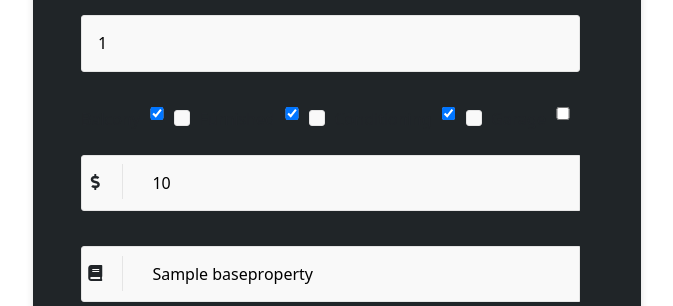
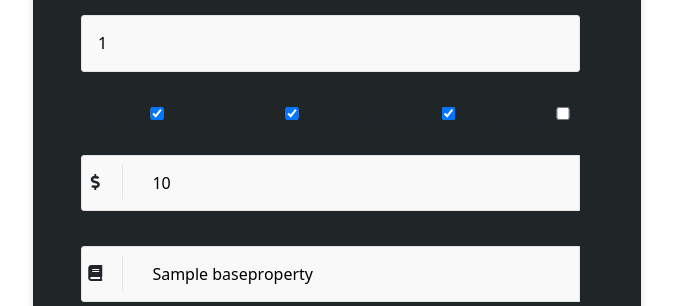
Before and after one commit to AlexDimov-04/Property-Rental-Marketplace, a Django app: page /properties/property/1/update/ in a window 1280 px wide. Shown: the part 714-1020 px from the top of the page, without its empty margins (303-976 px from the left). Run offline with Django 5.2, Linux system fonts and the light colour scheme; tables that the repository leaves empty hold one stand-in row (values such as "Sample post"); some libraries are stand-ins or nearby versions.

Commit message:
removed unecessary styling for checkbox buttons

```diff
--- a/property_rental_marketplace/templates/properties/property_update.html
+++ b/property_rental_marketplace/templates/properties/property_update.html
@@ -110,8 +110,6 @@
     }
 
     input,
-    input[type="radio"]+label,
-    input[type="checkbox"]+label:before,
     select option,
     select {
         width: 100%;
@@ -172,32 +170,6 @@
         position: relative;
         display: block;
         padding-left: 1.6em;
-    }
-
-    input[type="checkbox"]+label:before {
-        position: absolute;
-        top: 0.2em;
-        left: 0;
-        display: block;
-        width: 1em;
-        height: 1em;
-        padding: 0;
-        content: "";
-    }
-
-    input[type="checkbox"]+label:after {
-        position: absolute;
-        top: 0.45em;
-        left: 0.2em;
-        font-size: 0.8em;
-        color: #fff;
-        opacity: 0;
-        font-family: FontAwesome;
-        content: "\f00c";
-    }
-
-    input:checked+label:after {
-        opacity: 1;
     }
 
     select {
```
